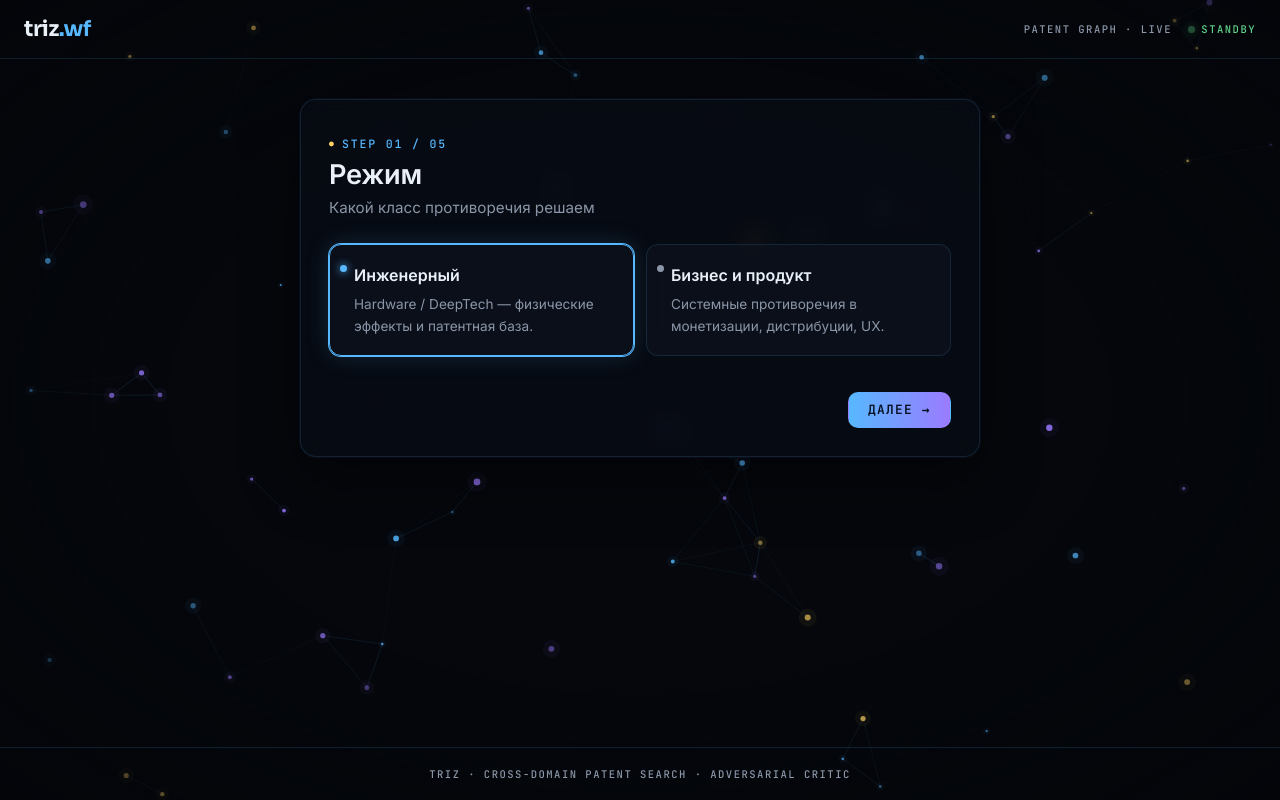
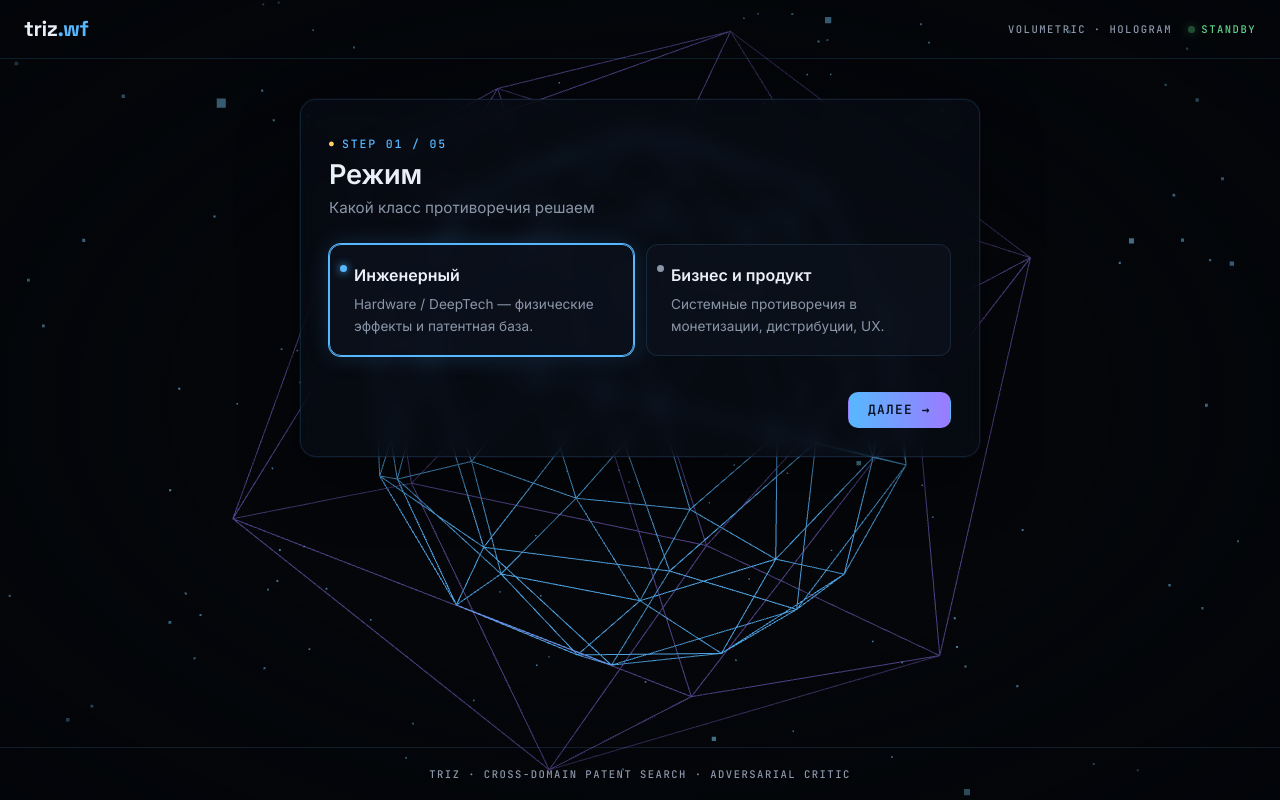
Before and after one commit to dimustriz/triz.wf, a plain HTML site: page web/index.html in a window 1280 px wide. Drawn offline with nearby package versions, Linux system fonts and the light colour scheme; animation ran at ten frames a second.

Commit message:
Add Volumetric 3D / Hologram theme (Three.js WebGL background)

```diff
--- a/web/app.js
+++ b/web/app.js
@@ -170,7 +170,7 @@ function bind() {
 async function onAction(action) {
   if (action === 'restart') {
     Object.assign(state, { step: 0, problem: '', context: '', status: 'idle', result: null, error: null });
-    if (window.TrizGraph) window.TrizGraph.calm();
+    if (window.TrizHolo) window.TrizHolo.calm();
     render();
     return;
   }
@@ -193,7 +193,7 @@ async function submit() {
   state.result = null;
   state.error = null;
   render();
-  if (window.TrizGraph) window.TrizGraph.burst();
+  if (window.TrizHolo) window.TrizHolo.burst();
 
   try {
     const res = await fetch('/api/solve', {
--- a/web/graph.js
+++ /dev/null
@@ -1,103 +0,0 @@
-// Patent-graph "neural constellation" background.
-// Animated nodes + edges; bursts when the solver starts a run.
-(function () {
-  var canvas = document.getElementById('constellation');
-  if (!canvas) return;
-  var ctx = canvas.getContext('2d');
-  var reduceMotion = window.matchMedia && window.matchMedia('(prefers-reduced-motion: reduce)').matches;
-
-  var W = 0, H = 0, dpr = Math.min(window.devicePixelRatio || 1, 2);
-  var nodes = [];
-  var burst = 0;
-  var COLORS = ['#57b8ff', '#9b7bff', '#ffd166'];
-
-  function resize() {
-    W = window.innerWidth;
-    H = window.innerHeight;
-    canvas.width = Math.floor(W * dpr);
-    canvas.height = Math.floor(H * dpr);
-    canvas.style.width = W + 'px';
-    canvas.style.height = H + 'px';
-    ctx.setTransform(dpr, 0, 0, dpr, 0, 0);
-    seed();
-  }
-
-  function seed() {
-    var count = Math.min(110, Math.floor((W * H) / 15000));
-    nodes = [];
-    for (var i = 0; i < count; i++) {
-      nodes.push({
-        x: Math.random() * W,
-        y: Math.random() * H,
-        vx: (Math.random() - 0.5) * 0.28,
-        vy: (Math.random() - 0.5) * 0.28,
-        r: 1 + Math.random() * 2.4,
-        c: COLORS[(Math.random() * COLORS.length) | 0],
-        phase: Math.random() * Math.PI * 2,
-      });
-    }
-  }
-
-  function frame() {
-    ctx.clearRect(0, 0, W, H);
-
-    var link = Math.min(W, H) * 0.17;
-    var t = performance.now();
-
-    // edges
-    for (var i = 0; i < nodes.length; i++) {
-      for (var j = i + 1; j < nodes.length; j++) {
-        var a = nodes[i], b = nodes[j];
-        var dx = a.x - b.x, dy = a.y - b.y;
-        var d2 = dx * dx + dy * dy;
-        if (d2 < link * link) {
-          var alpha = (1 - Math.sqrt(d2) / link) * (0.16 + burst * 0.55);
-          ctx.strokeStyle = 'rgba(87, 184, 255, ' + alpha.toFixed(3) + ')';
-          ctx.lineWidth = 1;
-          ctx.beginPath();
-          ctx.moveTo(a.x, a.y);
-          ctx.lineTo(b.x, b.y);
-          ctx.stroke();
-        }
-      }
-    }
-
-    // nodes
-    for (var k = 0; k < nodes.length; k++) {
-      var n = nodes[k];
-      n.x += n.vx + burst * (Math.random() - 0.5) * 0.7;
-      n.y += n.vy + burst * (Math.random() - 0.5) * 0.7;
-      if (n.x < -20) n.x = W + 20; else if (n.x > W + 20) n.x = -20;
-      if (n.y < -20) n.y = H + 20; else if (n.y > H + 20) n.y = -20;
-
-      var pulse = 0.5 + 0.5 * Math.sin(n.phase + t / 900) + burst;
-      ctx.beginPath();
-      ctx.arc(n.x, n.y, n.r + burst * 0.9, 0, Math.PI * 2);
-      ctx.fillStyle = n.c;
-      ctx.globalAlpha = Math.min(1, 0.45 + pulse * 0.4);
-      ctx.fill();
-      ctx.globalAlpha = 1;
-
-      ctx.beginPath();
-      ctx.arc(n.x, n.y, n.r * 3 + burst * 3, 0, Math.PI * 2);
-      ctx.fillStyle = n.c;
-      ctx.globalAlpha = 0.05 + burst * 0.12;
-      ctx.fill();
-      ctx.globalAlpha = 1;
-    }
-
-    burst *= 0.97;
-    if (burst < 0.01) burst = 0;
-
-    if (!reduceMotion) requestAnimationFrame(frame);
-  }
-
-  window.addEventListener('resize', resize);
-  resize();
-  frame();
-
-  window.TrizGraph = {
-    burst: function () { burst = 1; },
-    calm: function () { burst = 0; },
-  };
-})();
--- /dev/null
+++ b/web/hologram.js
@@ -0,0 +1,98 @@
+// Volumetric hologram background (Three.js WebGL).
+// Rotating wireframe crystal + floating particles; bursts on solve.
+import * as THREE from 'https://cdn.jsdelivr.net/npm/three@0.160.0/build/three.module.js';
+
+(function () {
+  const canvas = document.getElementById('hologram');
+  if (!canvas) return;
+
+  const reduceMotion = window.matchMedia && window.matchMedia('(prefers-reduced-motion: reduce)').matches;
+
+  let renderer, scene, camera, group;
+  let burst = 0;
+  let baseScale = 1;
+
+  try {
+    renderer = new THREE.WebGLRenderer({ canvas, antialias: true, alpha: true });
+    renderer.setPixelRatio(Math.min(window.devicePixelRatio || 1, 2));
+
+    scene = new THREE.Scene();
+    camera = new THREE.PerspectiveCamera(50, 1, 0.1, 100);
+    camera.position.z = 6.5;
+
+    group = new THREE.Group();
+    scene.add(group);
+
+    const inner = new THREE.Mesh(
+      new THREE.IcosahedronGeometry(2, 1),
+      new THREE.MeshBasicMaterial({ color: 0x57b8ff, wireframe: true, transparent: true, opacity: 0.65 }),
+    );
+    group.add(inner);
+
+    const outer = new THREE.Mesh(
+      new THREE.IcosahedronGeometry(2.9, 0),
+      new THREE.MeshBasicMaterial({ color: 0x9b7bff, wireframe: true, transparent: true, opacity: 0.3 }),
+    );
+    group.add(outer);
+
+    const count = 220;
+    const positions = new Float32Array(count * 3);
+    for (let i = 0; i < count; i++) {
+      const r = 3.4 + Math.random() * 1.8;
+      const theta = Math.random() * Math.PI * 2;
+      const phi = Math.acos(2 * Math.random() - 1);
+      positions[i * 3] = r * Math.sin(phi) * Math.cos(theta);
+      positions[i * 3 + 1] = r * Math.sin(phi) * Math.sin(theta);
+      positions[i * 3 + 2] = r * Math.cos(phi);
+    }
+    const pointsGeo = new THREE.BufferGeometry();
+    pointsGeo.setAttribute('position', new THREE.BufferAttribute(positions, 3));
+    const points = new THREE.Points(
+      pointsGeo,
+      new THREE.PointsMaterial({ color: 0x7fd0ff, size: 0.035, transparent: true, opacity: 0.6 }),
+    );
+    group.add(points);
+  } catch (err) {
+    console.error('[hologram] WebGL init failed:', err);
+    return;
+  }
+
+  function resize() {
+    const w = window.innerWidth, h = window.innerHeight;
+    renderer.setSize(w, h, false);
+    camera.aspect = w / h;
+    camera.updateProjectionMatrix();
+    baseScale = Math.min(1, Math.max(0.5, w / h));
+  }
+  window.addEventListener('resize', resize);
+  resize();
+
+  let mx = 0, my = 0;
+  window.addEventListener('pointermove', (e) => {
+    mx = (e.clientX / window.innerWidth - 0.5) * 2;
+    my = (e.clientY / window.innerHeight - 0.5) * 2;
+  });
+
+  function renderFrame() {
+    const t = performance.now() * 0.001;
+    group.rotation.y = t * 0.22 + mx * 0.45;
+    group.rotation.x = t * 0.1 + my * 0.35;
+    group.scale.setScalar(baseScale * (1 + burst * 0.07 + Math.sin(t * 2) * 0.012));
+    burst *= 0.95;
+    renderer.render(scene, camera);
+  }
+
+  if (reduceMotion) {
+    renderFrame();
+  } else {
+    (function loop() {
+      requestAnimationFrame(loop);
+      renderFrame();
+    })();
+  }
+
+  window.TrizHolo = {
+    burst: function () { burst = 1; },
+    calm: function () { burst = 0; },
+  };
+})();
--- a/web/index.html
+++ b/web/index.html
@@ -8,18 +8,18 @@
     <link rel="preconnect" href="https://fonts.googleapis.com" />
     <link rel="preconnect" href="https://fonts.gstatic.com" crossorigin />
     <link
-      href="https://fonts.googleapis.com/css2?family=Inter:wght@400;500;600&family=JetBrains+Mono:wght@400;500;600&family=Sora:wght@500;600;700&display=swap"
+      href="https://fonts.googleapis.com/css2?family=Inter:wght@400;500;600&family=JetBrains+Mono:wght@400;500;600&family=Space+Grotesk:wght@500;600;700&display=swap"
       rel="stylesheet"
     />
     <link rel="stylesheet" href="/style.css" />
   </head>
   <body>
-    <canvas id="constellation" aria-hidden="true"></canvas>
+    <canvas id="hologram" aria-hidden="true"></canvas>
 
     <header class="site-header">
       <a class="brand" href="/">triz<span>.wf</span></a>
       <div class="header-meta">
-        <span class="meta-item">PATENT GRAPH · LIVE</span>
+        <span class="meta-item">VOLUMETRIC · HOLOGRAM</span>
         <span class="meta-item meta-live"><span class="dot"></span>STANDBY</span>
       </div>
     </header>
@@ -31,7 +31,7 @@
     </footer>
 
     <noscript><p class="noscript">Для работы мастера включите JavaScript.</p></noscript>
-    <script src="/graph.js"></script>
+    <script type="module" src="/hologram.js"></script>
     <script src="/app.js"></script>
   </body>
 </html>
--- a/web/style.css
+++ b/web/style.css
@@ -1,5 +1,5 @@
 :root {
-  --bg: #05070c;
+  --bg: #04060a;
   --panel: rgba(9, 13, 22, 0.66);
   --panel-2: rgba(13, 18, 30, 0.72);
   --line: rgba(87, 184, 255, 0.14);
@@ -13,7 +13,7 @@
   --green: #5fd38a;
   --font-mono: "JetBrains Mono", ui-monospace, "SF Mono", Menlo, Consolas, monospace;
   --font-sans: "Inter", -apple-system, BlinkMacSystemFont, "Segoe UI", Roboto, sans-serif;
-  --font-head: "Sora", var(--font-sans);
+  --font-head: "Space Grotesk", var(--font-sans);
 }
 
 * { box-sizing: border-box; }
@@ -28,7 +28,7 @@ body {
   font: 16px/1.6 var(--font-sans);
 }
 
-#constellation {
+#hologram {
   position: fixed; inset: 0; z-index: 0;
   width: 100vw; height: 100vh;
   display: block;
```
